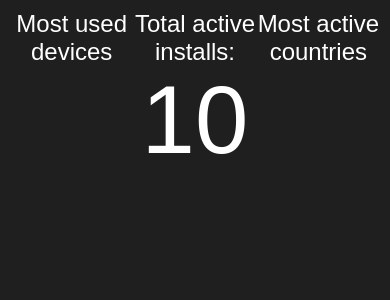
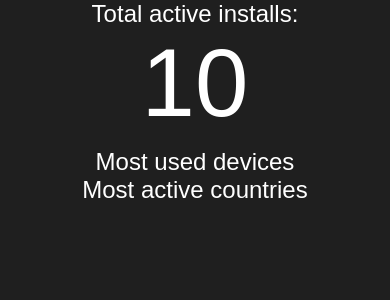
Before and after one commit to lineageos-infra/tribble-tracker, a Flask app: template templates/index.html in a window 390 px wide. Shown: the top 300 px of the page. Run offline with Flask 2, Linux system fonts and the light colour scheme; the template is opened without the code that fills it: most values are stand-ins (such as "Sample title", 1, 10 or a date in 2020); some libraries are stand-ins or nearby versions.

Commit message:
template: introduce responsive grids
Change-Id: Ibcd750e9bc307aced13c931cb99ccc9f7c16938c

```diff
--- a/templates/index.html
+++ b/templates/index.html
@@ -4,13 +4,22 @@
 	<title>LineageOS Statistics</title>
 
 	<link rel="stylesheet" href="https://unpkg.com/purecss@0.6.1/build/pure-min.css" integrity="sha384-CCTZv2q9I9m3UOxRLaJneXrrqKwUNOzZ6NGEUMwHtShDJ+nCoiXJCAgi05KfkLGY" crossorigin="anonymous">
+	<link rel="stylesheet" href="https://unpkg.com/purecss@0.6.1/build/grids-responsive-min.css">
 	<link rel="stylesheet" href="/static/css/index.css">
 
 	<meta name="viewport" content="width=device-width, initial-scale=1">
 </head>
 <body>
+	<div id="total-download" class="pure-g">
+		<div class="pure-u-1-1">
+			<div class="aside">
+				<span class="aside-header">Total active installs:</span>
+				<div class="aside-value">{{ total }} </div>
+			</div>
+		</div>
+	</div>
 	<div id="content" class="pure-g">
-		<div class="pure-u-1-3">
+		<div class="pure-u-xl-1-3 pure-u-lg-1-3 pure-u-md-1 pure-u-sm-1 pure-u-1">
 			<div id="top-devices" class="leaderboard">
 				<div class="leaderboard-header">Most used devices</div>
 				{% for i in range(len(devices)) %}
@@ -21,13 +30,9 @@
 				{% endfor %}
 			</div>
 		</div>
-		<div class="pure-u-1-3">
-			<div class="aside">
-				<span class="aside-header">Total active installs:</span>
-				<div class="aside-value">{{ total }} </div>
-			</div>
+		<div class="pure-u-xl-1-3 pure-u-lg-1-3">
 		</div>
-		<div class="pure-u-1-3">
+		<div class="pure-u-xl-1-3 pure-u-lg-1-3 pure-u-md-1 pure-u-sm-1 pure-u-1">
 			<div id="top-countries" class="leaderboard">
 				<div class="leaderboard-header">Most active countries</div>
 				{% for i in range(len(countries)) %}
```
